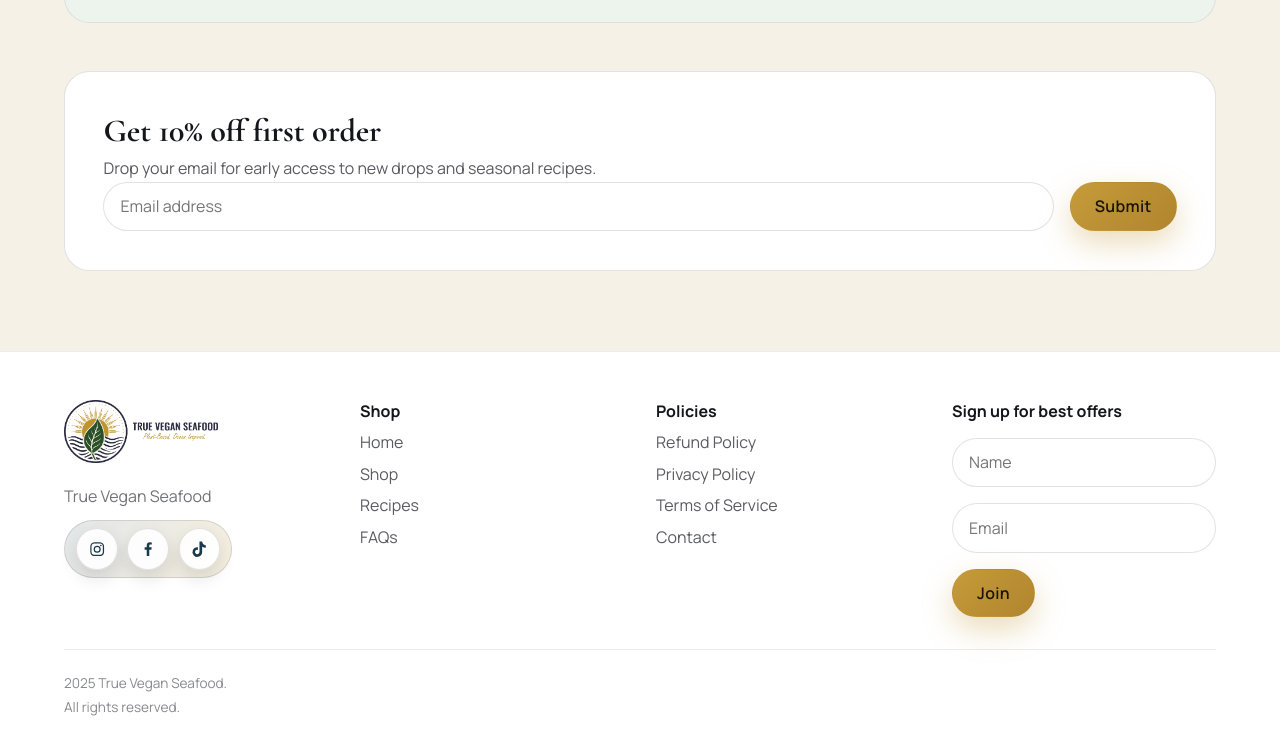
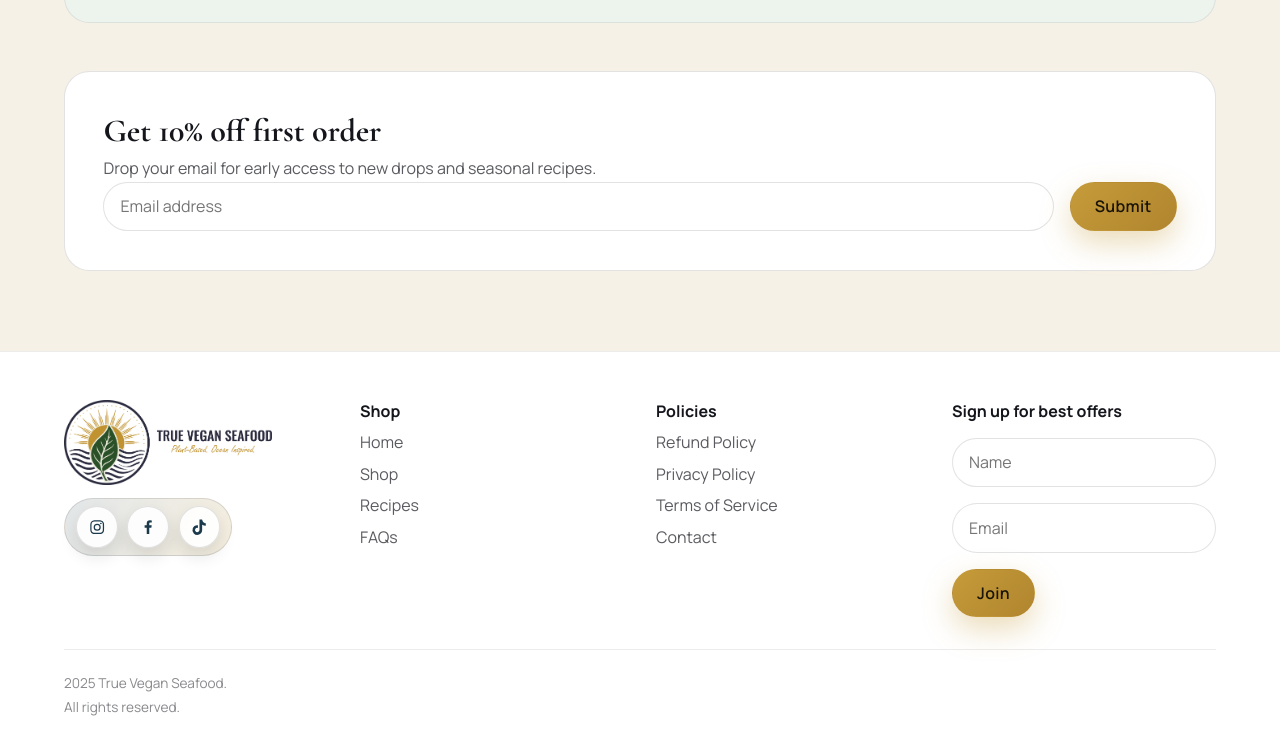
Before and after one commit to delepover56/True-Vegan-Seafood, a plain HTML site: page index.html in a window 1280 px wide. Shown: the part 3139-3893 px from the top of the page. Drawn offline with nearby package versions, Linux system fonts and the light colour scheme.

Commit message:
Update 2

```diff
--- a/includes/css/index.css
+++ b/includes/css/index.css
@@ -758,7 +758,7 @@ input {
         }
 
         .footer-logo {
-            width: clamp(7.5rem, 12vw, 10rem);
+            width: clamp(12rem, 18vw, 13rem);
         }
 
         .footer-links {
--- a/index.html
+++ b/index.html
@@ -339,7 +339,7 @@
         <footer class="footer">
             <div class="footer-brand">
                 <img src="./assets/Images/logo-horizontal.png" alt="True Vegan Seafood" class="footer-logo">
-                <p>True Vegan Seafood</p>
+                <!-- <p>True Vegan Seafood</p> -->
                 <div class="socials">
                     <a href="#" aria-label="Instagram">
                         <svg xmlns="http://www.w3.org/2000/svg" width="24" height="24" viewBox="0 0 24 24"
```
